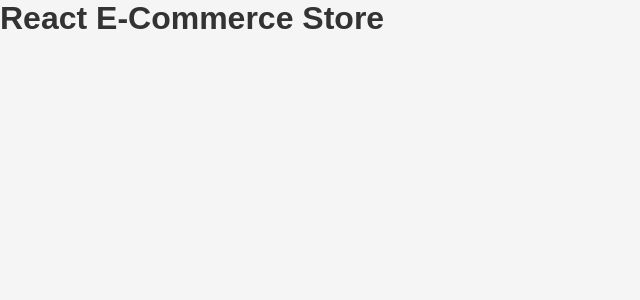
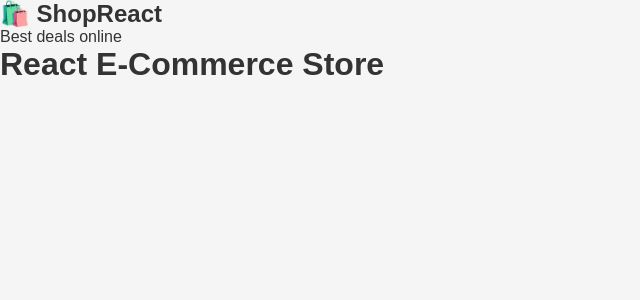
Before and after one commit to Vishaljadaun/react-ecommerce-store, a React (Vite) app: page / in a window 1280 px wide. Shown: the top 300 px of the page, without its empty margins (0-640 px from the left). Built offline with nearby package versions, Linux system fonts and the light colour scheme.

Commit message:
feat: add Navbar component with props

```diff
--- a/src/App.jsx
+++ b/src/App.jsx
@@ -1,6 +1,24 @@
+// =========================================
+// HOW TO USE A COMPONENT
+// Step 1 — import it (tell React where to find it)
+// Step 2 — use it like an HTML tag <Navbar />
+// =========================================
+
+// Importing our Navbar component
+// The path './components/Navbar' tells React exactly where the file is
+import Navbar from './components/Navbar'
+
 function App() {
   return (
     <div>
+      {/* Using Navbar like an HTML tag — this is the magic of components */}
+      {/* React will replace <Navbar /> with whatever Navbar() function returns */}
+      {/* <Navbar /> */}
+
+            {/* Passing data into Navbar using props */}
+      {/* storeName and tagline are the prop names we defined */}
+      <Navbar storeName="ShopReact" tagline="Best deals online" />
+
       <h1>React E-Commerce Store</h1>
     </div>
   )
--- /dev/null
+++ b/src/components/Navbar.jsx
@@ -0,0 +1,64 @@
+// =========================================
+// WHAT IS THIS FILE?
+// A Component is just a JavaScript function
+// that returns HTML-like code called JSX.
+// The function name MUST start with a capital letter.
+// =========================================
+
+// =========================================
+// PROPS — passing data into a component
+//
+// Props come in as a parameter called 'props'
+// It's just a plain JavaScript object
+// containing everything the parent passed in
+// =========================================
+
+// function Navbar() {
+//   return (
+//     // JSX looks like HTML but it's actually JavaScript
+//     // That's why we use className instead of class
+//     <nav className="navbar">
+//       <h2>🛍️ ShopReact</h2>
+//       <p>Your React Store</p>
+//     </nav>
+//   )
+// }
+
+// function Navbar(props) {
+//   // props is an object that looks like:
+//   // { storeName: "ShopReact", tagline: "Your React Store" }
+
+//   return (
+//     <nav className="navbar">
+//       {/* We use curly braces {} to inject JavaScript inside JSX */}
+//       {/* props.storeName accesses the storeName value we passed in */}
+//       <h2>🛍️ {props.storeName}</h2>
+//       <p>{props.tagline}</p>
+//     </nav>
+//   )
+// }
+
+
+
+
+// =========================================
+// DESTRUCTURING PROPS — the cleaner way
+// Instead of props.storeName, we pull out
+// the values directly in the function parameter
+// =========================================
+
+function Navbar({ storeName, tagline }) {
+  // Now we can use storeName and tagline directly
+  // no need to write props.storeName every time
+  return (
+    <nav className="navbar">
+      <h2>🛍️ {storeName}</h2>
+      <p>{tagline}</p>
+    </nav>
+  )
+}
+
+
+// We MUST export the component so other files can use it
+// Without this line, no other file can import this component
+export default Navbar
```
